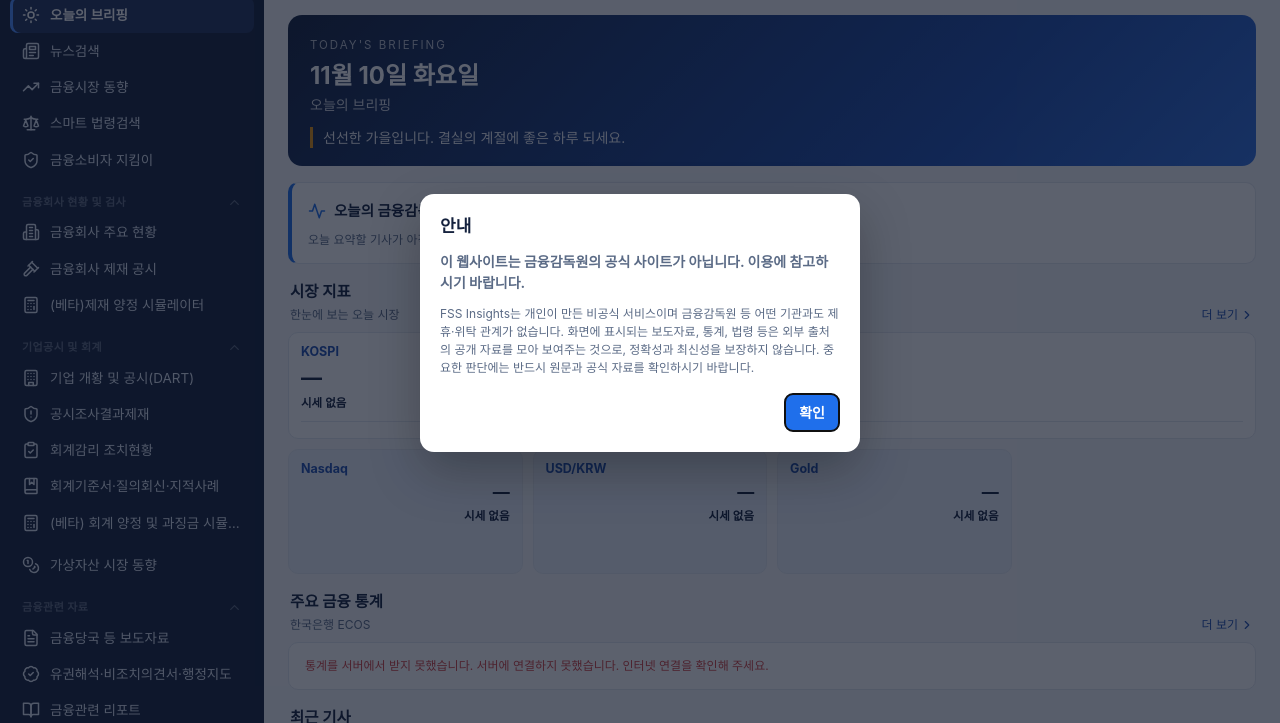
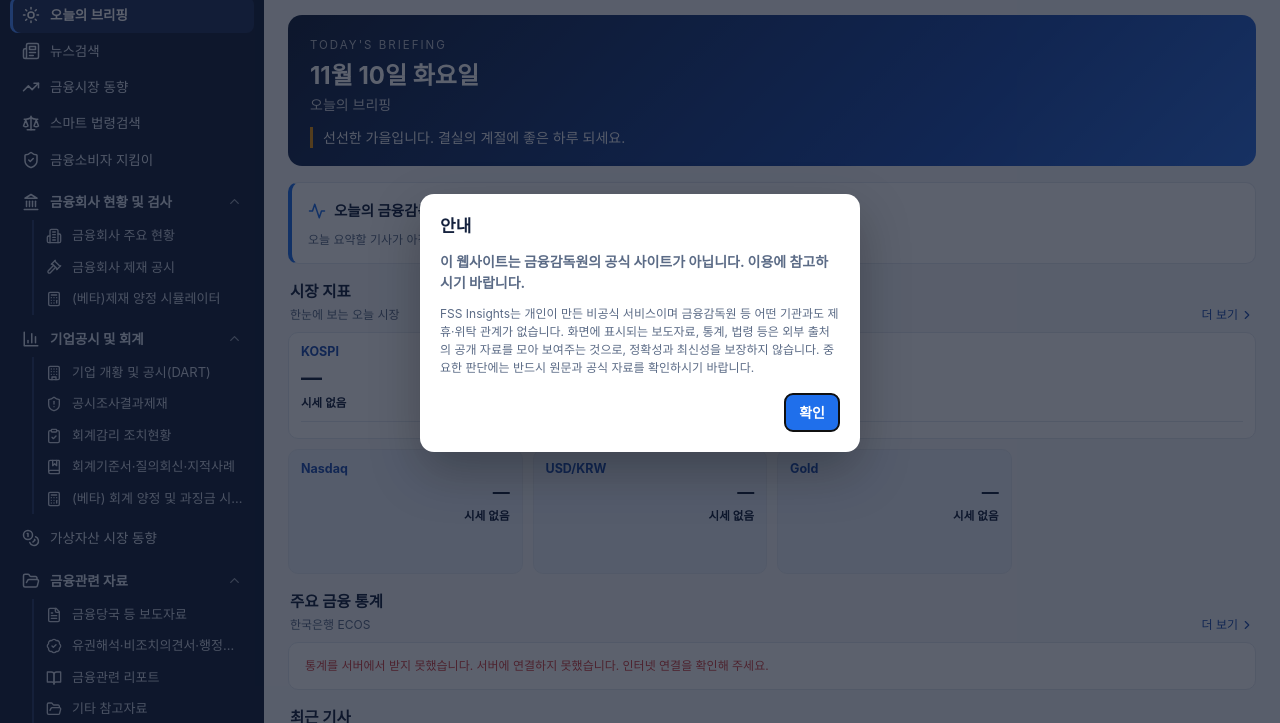
Before and after one commit to hdlee73/fss-insights-web, a plain HTML site: page index.html in a window 1280 px wide. Shown: the part 77-800 px from the top of the page. Drawn offline with Linux system fonts and the light colour scheme; no server answers; a web font is replaced by a local one.

Commit message:
메뉴 그룹 제목을 최상위 메뉴 항목으로, 하위 항목은 들여쓰기·보조선으로 구분 (v2.7.2) (#35)
Claude-Session: https://claude.ai/code/session_01L4Yj32n5zYk8mwTxi72jVe

Co-authored-by: Claude <noreply@anthropic.com>

```diff
--- a/css/app.css
+++ b/css/app.css
@@ -90,6 +90,8 @@ body.collapsed .brand { flex-direction: column; padding: 2px 0 12px; }
 body.collapsed .collapse { margin: 6px 0 0; }
 body.collapsed .mi { justify-content: center; padding: 10px 0; }
 body.collapsed .sec + .sec { border-top: 1px solid #22345c; padding-top: 6px; }
+body.collapsed .sec.grouped .mi { margin-left: 0; border-left: 0; border-radius: 8px; padding: 10px 0; }
+body.collapsed .side button.sh.grp { display: none; }
 
 .scrim { display: none; }
 
@@ -271,6 +273,8 @@ select.sel { padding: 6px 8px; font-size: 13px; }
   body.collapsed .brand { flex-direction: row; }
   body.collapsed .mi .badge { display: revert; }
   body.collapsed .sec + .sec { border-top: 0; padding-top: 0; }
+  body.collapsed .side button.sh.grp { display: flex; }
+  body.collapsed .sec.grouped .mi { margin-left: 22px; border-left: 2px solid #2b3f6b; border-radius: 0 8px 8px 0; padding: 6px 10px 6px 12px; }
   .collapse { display: none; }
   body.drawer .side { transform: none; }
   body.drawer .scrim { display: block; position: fixed; inset: 0; background: #0b132488; z-index: 25; }
@@ -671,12 +675,19 @@ mark { background: #ffe58a; color: inherit; border-radius: 2px; padding: 0 1px;
 /* ---- v2.5.0: 회사명 → DART 링크, 메뉴 묶음 접기 ---- */
 .co-link { color: var(--acc-fg, #1a56c7); text-decoration: underline; text-underline-offset: 2px; }
 .co-link:hover { text-decoration-thickness: 2px; }
-button.sh { display: flex; align-items: center; gap: 6px; width: 100%; border: 0; background: transparent; color: inherit; font: inherit; font-size: 11px; font-weight: 700; letter-spacing: .04em; cursor: pointer; text-align: left; border-radius: 8px; }
-button.sh > span:first-child { flex: 1; opacity: .75; }
-button.sh .n { font-weight: 600; opacity: .6; }
-button.sh .i { width: 15px; height: 15px; opacity: .7; }
-button.sh:hover { background: #1b2b4d; }
-button.sh.has-on > span:first-child { opacity: 1; color: var(--side-accent, #7fb2ff); }
+/* 그룹 제목: 다른 최상위 메뉴와 같은 크기·아이콘의 항목. 하위 항목은 들여쓰고 왼쪽 선으로 묶어 서브 메뉴임을 보인다. */
+button.sh.grp { display: flex; align-items: center; gap: 10px; width: 100%; border: 0; background: transparent; color: inherit; font: inherit; font-size: 13.5px; font-weight: 600; letter-spacing: 0; opacity: 1; padding: 8px 12px; cursor: pointer; text-align: left; border-radius: 8px; }
+button.sh.grp .gl { flex: 1; min-width: 0; overflow: hidden; text-overflow: ellipsis; white-space: nowrap; }
+button.sh.grp .n { font-size: 11px; font-weight: 600; background: #22345c; border-radius: 10px; padding: 0 7px; opacity: .9; }
+button.sh.grp .n:empty { display: none; }
+button.sh.grp .chev { width: 15px; height: 15px; opacity: .65; flex: none; }
+button.sh.grp:hover { background: #1b2b4d; }
+button.sh.has-on > .gl { color: var(--side-accent, #7fb2ff); }
+.sec.grouped { margin-bottom: 2px; }
+.sec.grouped .mi { margin-left: 22px; padding: 6px 10px 6px 12px; border-left: 2px solid #2b3f6b; border-radius: 0 8px 8px 0; font-size: 13px; opacity: .92; }
+.sec.grouped .mi .i { width: 16px; height: 16px; }
+.sec.grouped .mi.on { opacity: 1; border-left-color: var(--side-accent); box-shadow: none; }
+.sec.grouped .mi:last-child { margin-bottom: 4px; }
 .sec.folded .mi { display: none; }
 body.collapsed .sec.folded .mi { display: flex; }
 @media (max-width: 860px) { body.collapsed .sec.folded .mi { display: none; } }
--- a/js/app.js
+++ b/js/app.js
@@ -6,42 +6,42 @@ import { installQuickSearchKey, openQuickSearch } from "./quicksearch.js";
 // 서랍 메뉴: [소제목, [[경로, 이름, 아이콘], …]] — 앱(FinanceNewsRadarApp.kt)의 drawerSections와 같은 순서.
 // 소제목이 있는 묶음은 제목을 눌러 하위 메뉴를 접고 펼 수 있다(접은 상태는 기억한다).
 export const MENU = [
-  [null, [
+  [null, null, [
     ["briefing", "오늘의 브리핑", "sun"],
     ["news", "뉴스검색", "newspaper"],
     ["market", "금융시장 동향", "trending-up"],
     ["law", "스마트 법령검색", "scale"],
     ["consumer", "금융소비자 지킴이", "shield-check"],
   ]],
-  ["금융회사 현황 및 검사", [
+  ["금융회사 현황 및 검사", "landmark", [
     ["fisis", "금융회사 주요 현황", "building-2"],
     ["sanction", "금융회사 제재 공시", "gavel"],
     ["finsim", "(베타)제재 양정 시뮬레이터", "calculator"],
   ]],
-  ["기업공시 및 회계", [
+  ["기업공시 및 회계", "bar-chart-3", [
     ["dart", "기업 개황 및 공시(DART)", "building"],
     ["disclosure", "공시조사결과제재", "shield-alert"],
     ["audit", "회계감리 조치현황", "clipboard-check"],
     ["accsearch", "회계기준서·질의회신·지적사례", "book-marked"],
     ["sim", "(베타) 회계 양정 및 과징금 시뮬레이터", "calculator"],
   ]],
-  [null, [
+  [null, null, [
     ["crypto", "가상자산 시장 동향", "coins"],
   ]],
-  ["금융관련 자료", [
+  ["금융관련 자료", "folder-open", [
     ["press", "금융당국 등 보도자료", "file-text"],
     ["regulatory", "유권해석·비조치의견서·행정지도", "badge-check"],
     ["research", "금융관련 리포트", "book-open"],
     ["library", "기타 참고자료", "folder-open"],
   ]],
-  ["더보기", [
+  ["더보기", "ellipsis-vertical", [
     ["vault", "보관함(스크랩·메모)", "bookmark-check"],
     ["sites", "주요사이트", "globe"],
     ["alerts", "알림", "bell"],
     ["info", "앱정보", "info"],
   ]],
 ];
-const ROUTES = Object.fromEntries(MENU.flatMap(([, items]) => items.map(([id, label, ic]) => [id, { label, icon: ic }])));
+const ROUTES = Object.fromEntries(MENU.flatMap(([, , items]) => items.map(([id, label, ic]) => [id, { label, icon: ic }])));
 
 const loaders = {
   briefing: () => import("./screens/briefing.js"),
@@ -101,11 +101,11 @@ function buildMenu() {
       h("div", { class: "brand-t" }, h("b", null, "FSS Insights"), h("small", null, "웹 버전")),
       h("button", { class: "ib collapse", type: "button", title: "메뉴 접기", "aria-label": "메뉴 접기", onclick: toggleCollapse }, icon("panel-left"))),
     h("nav", { class: "menu" },
-      MENU.map(([head, items]) => {
+      MENU.map(([head, gic, items]) => {
         const folded = head && folds().includes(head);
-        return h("div", { class: "sec" + (folded ? " folded" : ""), "data-head": head || "" },
-          head ? h("button", { class: "sh", type: "button", "aria-expanded": String(!folded), title: folded ? `${head} 펼치기` : `${head} 접기`, onclick: () => toggleFold(head) },
-            h("span", null, head), h("span", { class: "n" }, folded ? String(items.length) : ""), icon(folded ? "chevron-down" : "chevron-up")) : null,
+        return h("div", { class: "sec" + (head ? " grouped" : "") + (folded ? " folded" : ""), "data-head": head || "" },
+          head ? h("button", { class: "sh grp", type: "button", "aria-expanded": String(!folded), title: folded ? `${head} 펼치기` : `${head} 접기`, onclick: () => toggleFold(head) },
+            icon(gic), h("span", { class: "gl" }, head), h("span", { class: "n" }, folded ? String(items.length) : ""), icon(folded ? "chevron-down" : "chevron-up", "i chev")) : null,
           items.map(([id, label, ic]) => h("a", { class: "mi", href: `#/${id}`, "data-id": id, title: label, onclick: (e) => {
             if (!document.body.classList.contains("drawer")) return;
             e.preventDefault();
@@ -126,7 +126,7 @@ function toggleFold(head) {
 function refreshFolds(openCurrent = false) {
   const { id } = currentRoute();
   let list = folds();
-  const head = MENU.find(([hd, items]) => hd && items.some(([i]) => i === id))?.[0];
+  const head = MENU.find(([hd, , items]) => hd && items.some(([i]) => i === id))?.[0];
   if (openCurrent && head && list.includes(head)) {
     list = list.filter((x) => x !== head);
     store.set("menu.folds", list);
@@ -137,11 +137,11 @@ function refreshFolds(openCurrent = false) {
     const folded = list.includes(hd);
     sec.classList.toggle("folded", folded);
     const btn = sec.querySelector("button.sh");
-    const items = MENU.find(([x]) => x === hd)[1];
+    const [, gic, items] = MENU.find(([x]) => x === hd);
     btn.setAttribute("aria-expanded", String(!folded));
     btn.title = folded ? `${hd} 펼치기` : `${hd} 접기`;
     btn.classList.toggle("has-on", folded && hd === head);
-    btn.replaceChildren(h("span", null, hd), h("span", { class: "n" }, folded ? String(items.length) : ""), icon(folded ? "chevron-down" : "chevron-up"));
+    btn.replaceChildren(icon(gic), h("span", { class: "gl" }, hd), h("span", { class: "n" }, folded ? String(items.length) : ""), icon(folded ? "chevron-down" : "chevron-up", "i chev"));
   }
 }
 
--- a/js/core.js
+++ b/js/core.js
@@ -8,7 +8,7 @@ export const DISCLAIMER_DETAIL =
   "FSS Insights는 개인이 만든 비공식 서비스이며 금융감독원 등 어떤 기관과도 제휴·위탁 관계가 없습니다. " +
   "화면에 표시되는 보도자료, 통계, 법령 등은 외부 출처의 공개 자료를 모아 보여주는 것으로, 정확성과 최신성을 보장하지 않습니다. " +
   "중요한 판단에는 반드시 원문과 공식 자료를 확인하시기 바랍니다.";
-export const APP_VERSION = "2.7.1";
+export const APP_VERSION = "2.7.2";
 
 // 서버(Cloudflare Worker). 앱과 같은 서버를 쓰고, 웹 주소(Origin)로 들어온 요청만 토큰 없이 받는다.
 const DEFAULT_SERVER = "https://news-proxy.hdlee73.workers.dev";
--- a/sw.js
+++ b/sw.js
@@ -1,6 +1,6 @@
 // 서비스 워커: 화면 파일을 미리 받아 두어(오프라인에서도 열림) 빠르게 띄우고, 새 버전이 오면 교체한다.
 // 배포할 때 VERSION이 바뀌면 브라우저가 새 서비스 워커를 받고, 화면에 "새 버전" 띠가 뜬다(js/app.js).
-const VERSION = "2.7.1";
+const VERSION = "2.7.2";
 const CACHE = "fss-web-" + VERSION;
 const SHELL = [
   "./",
```
